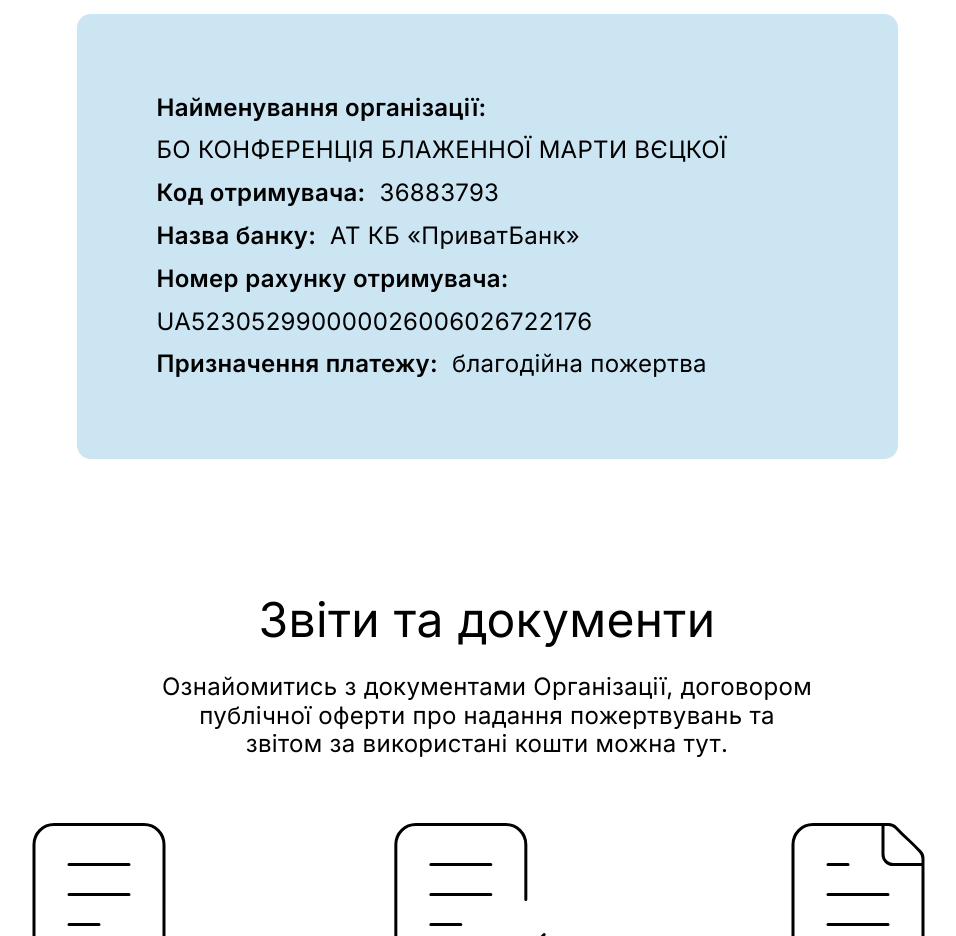
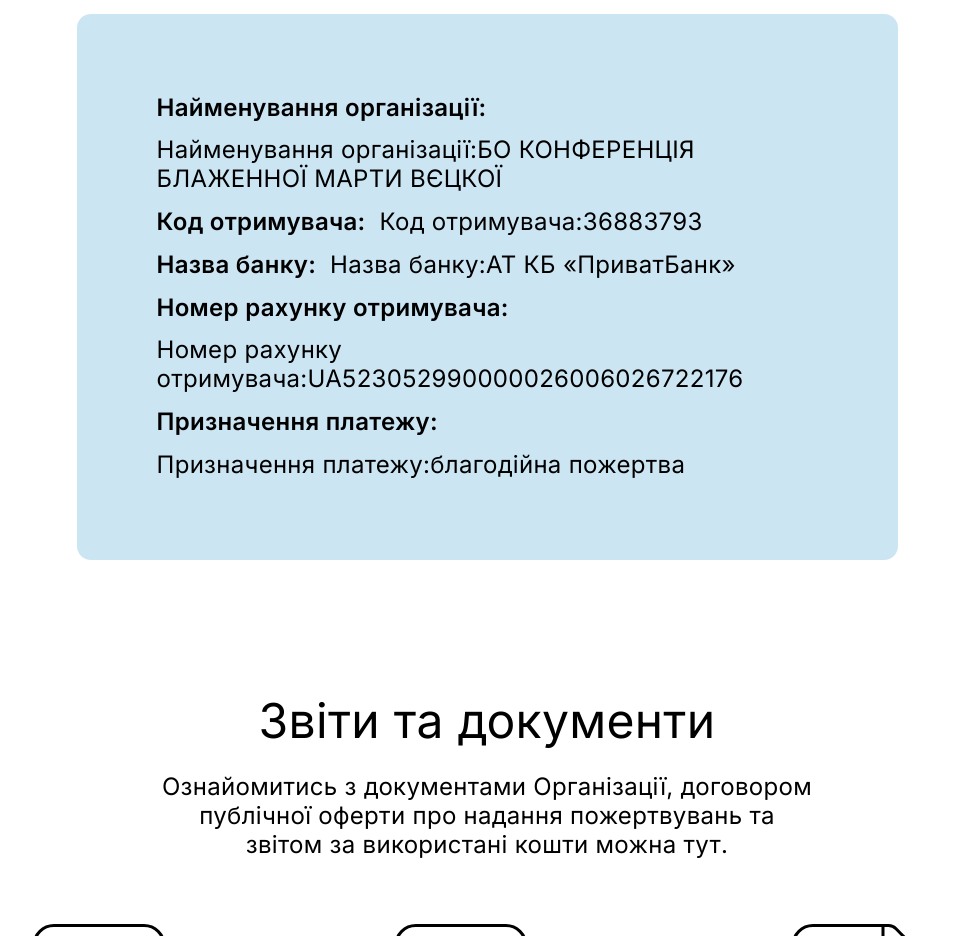
Before and after one commit to PopovYehor/conf-init, a Next.js app: page /support in a window 1280 px wide. Shown: the part 1320-2256 px from the top of the page, without its empty margins (153-1109 px from the left). Built offline with nearby package versions, Linux system fonts and the light colour scheme; no server answers.

Commit message:
ref requisits

```diff
--- a/src/components/SupportUs/Requisits/requisits.tsx
+++ b/src/components/SupportUs/Requisits/requisits.tsx
@@ -49,29 +49,24 @@ export default function Requisits(){
                                     </div>
                                     <div className={styles.item_container}>
                                         <div className={styles.item}>
-                                            {item.nameOrganization.map((item)=>{
-                                                return(<p>{item}</p>)
-                                            })}
+                                            <p>{languages[languageSelected].nameOrganization}</p>
+                                            <p>{item.nameOrganization}</p>
                                         </div>
                                         <div className={styles.item}>
-                                            {item.code.map((item)=>{
-                                                return(<p>{item}</p>)
-                                            })}
+                                            <p>{languages[languageSelected].code}</p>
+                                            <p>{item.code}</p>
                                         </div>
                                         <div className={styles.item}>
-                                            {item.bankName.map((item)=>{
-                                                return(<p>{item}</p>)
-                                            })}
+                                            <p>{languages[languageSelected].bankName}</p>
+                                            <p>{item.bankName}</p>
                                         </div>
                                         <div className={styles.item}>
-                                            {item.accountNumber.map((item)=>{
-                                                return(<p>{item}</p>)
-                                            })}
+                                            <p>{languages[languageSelected].accountNumber}</p>
+                                            <p>{item.accountNumber}</p>
                                         </div>
                                         <div className={styles.item}>
-                                            {item.payment.map((item)=>{
-                                                return(<p>{item}</p>)
-                                            })}
+                                            <p>{languages[languageSelected].payment}</p>
+                                            <p>{item.payment}</p>
                                         </div>
                                     </div>
                                 </div>
--- a/src/components/main/howWeHelps/howWeHalps.tsx
+++ b/src/components/main/howWeHelps/howWeHalps.tsx
@@ -49,7 +49,7 @@ export default function HowWeHelps(){
                         {help.map((item : IHelpItem, i : number)=>{
                             return(
                                 <div className={styles.support_description_item_wrap} key={item._id+i}>
-                                    <HowWeHelpItem titleHelp = {item.titleHelp} image = {item.image}/>
+                                    <HowWeHelpItem description={item.description} titleHelp = {item.titleHelp} image = {item.image}/>
                                 </div>
                             )
                         })}
--- a/src/components/main/howWeHelps/howWeHelpItem/howWeHelpItem.tsx
+++ b/src/components/main/howWeHelps/howWeHelpItem/howWeHelpItem.tsx
@@ -8,14 +8,14 @@ import { IImageItem } from "@/interfaces/image/image.interfaces"
 
 interface IHowWeHelpProps{
     titleHelp: string
+    description: string
     image: IImageItem
 }
 
-export function HowWeHelpItem({titleHelp, image}: IHowWeHelpProps){
+export function HowWeHelpItem({titleHelp, description, image}: IHowWeHelpProps){
 
     const mobile = useAppSelector((state)=>state.mobile.mobile)
     const images = useAppSelector((state)=>state.image.image)
-    const addText = "Ea cupiditate aperiam possimus sed voluptates reiciendis harum. Quia rerum est quo veniam mollitia. Ad qui illum ut."
     const [helpImage, setHelpImage] = useState(defaultImage.url)
 
     useEffect(()=>{
@@ -30,7 +30,7 @@ export function HowWeHelpItem({titleHelp, image}: IHowWeHelpProps){
             </div>
             <div className={styles.support_description_item_text_wrap}>
                 <p>{titleHelp}</p>
-                {mobile && <p className={styles.add_text}>{addText}</p>}
+                {mobile && <p className={styles.add_text}>{description}</p>}
             </div>
         </>
     )
--- a/src/interfaces/main/main.interface.ts
+++ b/src/interfaces/main/main.interface.ts
@@ -30,6 +30,7 @@ export interface IEventItem extends IDBDefault{
 
 export interface IHelpItem extends IDBDefault{
     titleHelp: string
+    description: string
 }
 
 export interface IPartnerItem extends IDBDefault{
--- a/src/language/languages.ts
+++ b/src/language/languages.ts
@@ -95,6 +95,12 @@ export const languages: any = {
       "Якщо ви хочете, щоб ваша пожертва була спрямована на конкретний проект організації (посилання на сторінку з проектами), просимо вказати назву проекту в коментарі до платежу.",
     requsits_uah: "гривні",
     requsits_head: "Як зробити благодійний внесок у ",
+
+    nameOrganization: "Найменування організації:",
+    code: "Код отримувача:",
+    bankName: "Назва банку:",
+    accountNumber: "Номер рахунку отримувача:",
+    payment: "Призначення платежу:",
     //________________________
 
     //footer
@@ -198,6 +204,12 @@ export const languages: any = {
       "If you want your donation to be directed to a specific project of the organization (link to the page with projects), please indicate the name of the project in the comments to the payment.",
     requsits_uah: "UAH",
     requsits_head: "How to make a charitable contribution to ",
+
+    nameOrganization: "Name of the organization:",
+    code: "Recipient code:",
+    bankName: "Name of the bank:",
+    accountNumber: "Recipient's account number:",
+    payment: "Purpose of payment:",
     //__________________________________
 
     //footer
```
